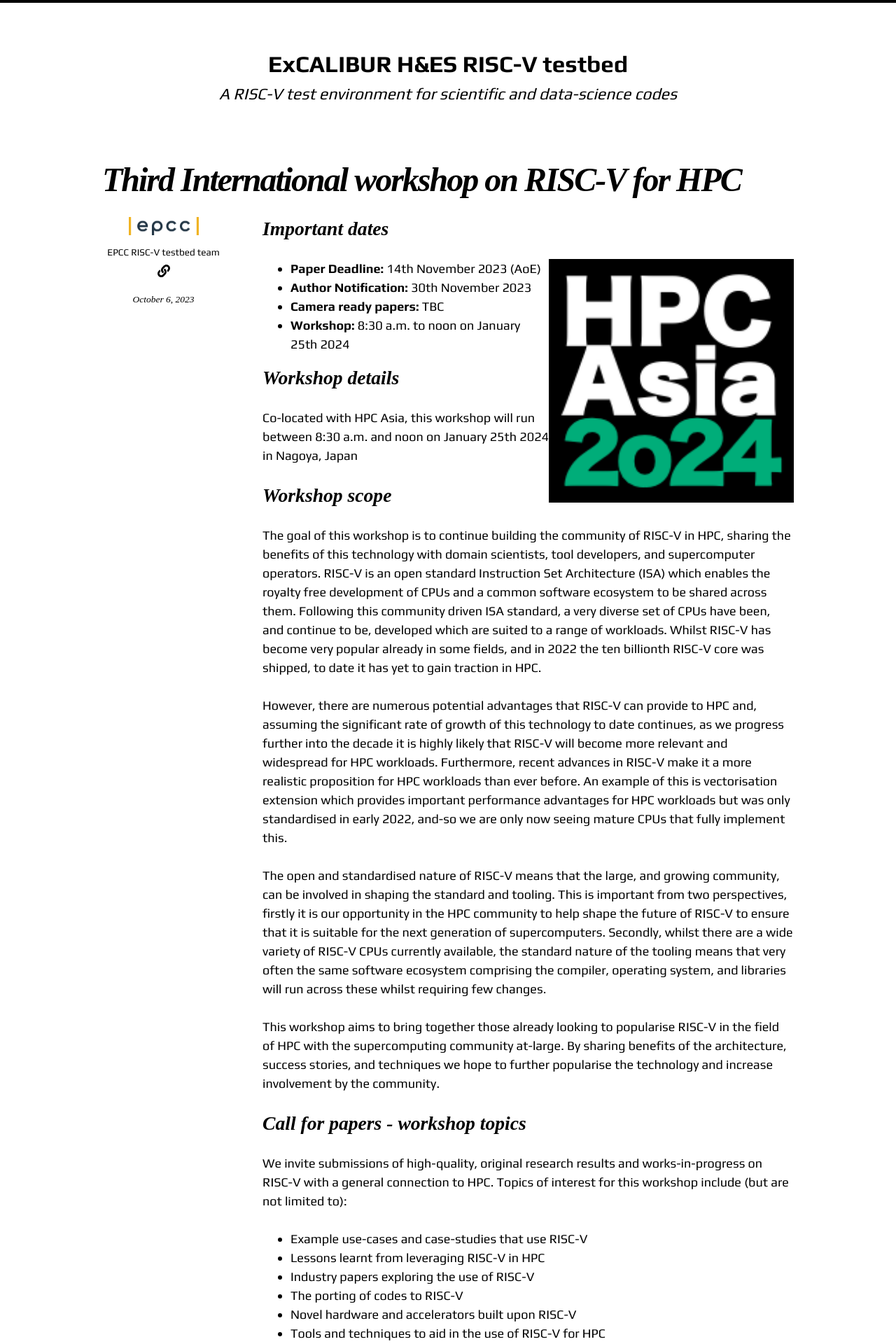
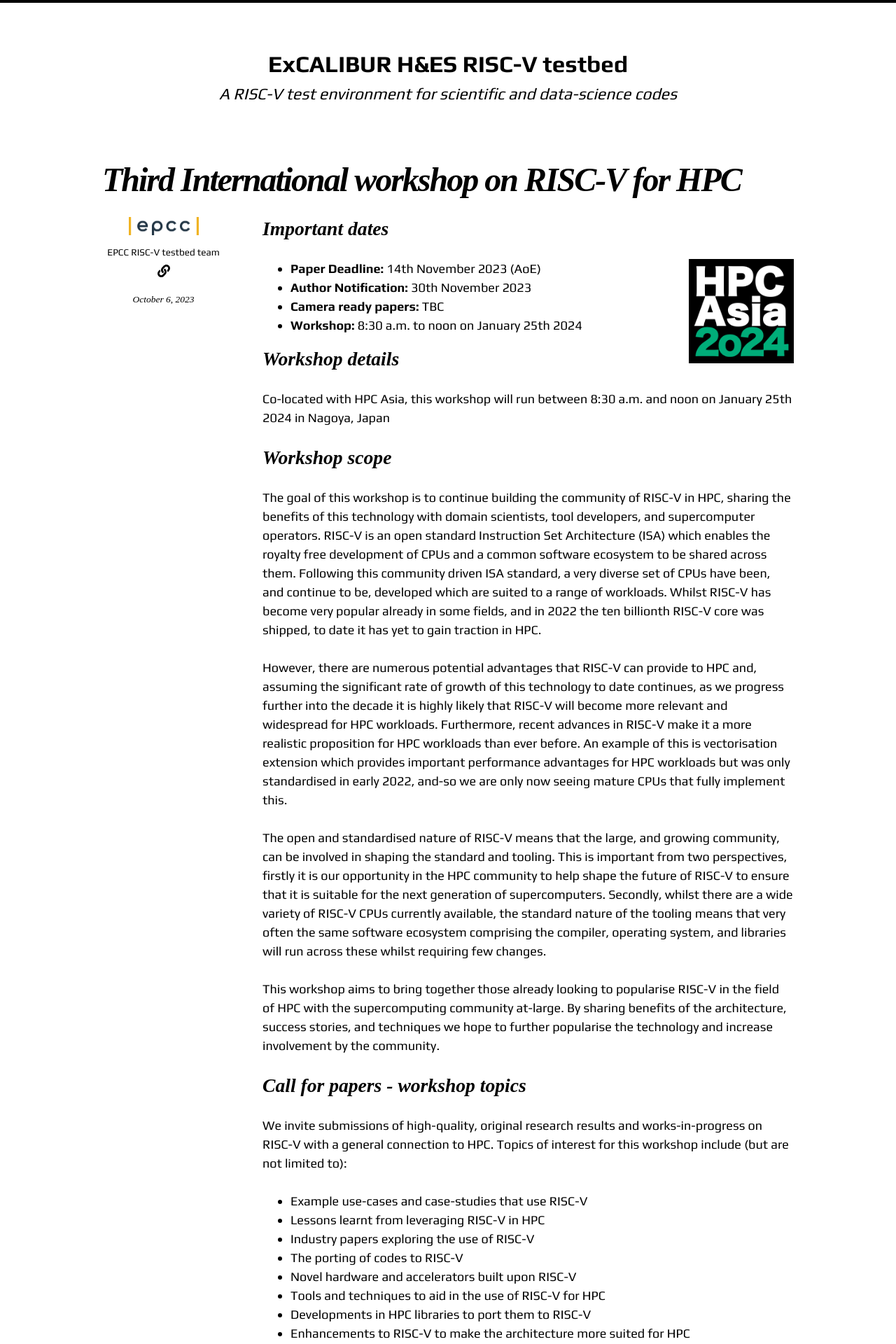
Before and after one commit to RISCVtestbed/riscvtestbed.github.io, a Jekyll site: the page built from _community/hpcasia24-workshop.md, in a window 1280 px wide. Shown: the top 1920 px of the page at 70% size. Built offline with Jekyll 4.4.1, drawn with Linux system fonts in a browser that asks for light colours; nearby versions of some CDN libraries.

Commit message:
Update hpcasia24-workshop.md

```diff
--- a/_community/hpcasia24-workshop.md
+++ b/_community/hpcasia24-workshop.md
@@ -5,7 +5,7 @@ icon_alt: Award icon
 ---
 
 ## Important dates
-<img align="right" src="/images/HPCAsia2024logo.png" width=350>
+<img align="right" src="/images/HPCAsia2024logo.png" width=150>
 
 * **Paper Deadline:** 14th November 2023 (AoE)
 * **Author Notification:** 30th November 2023
```
